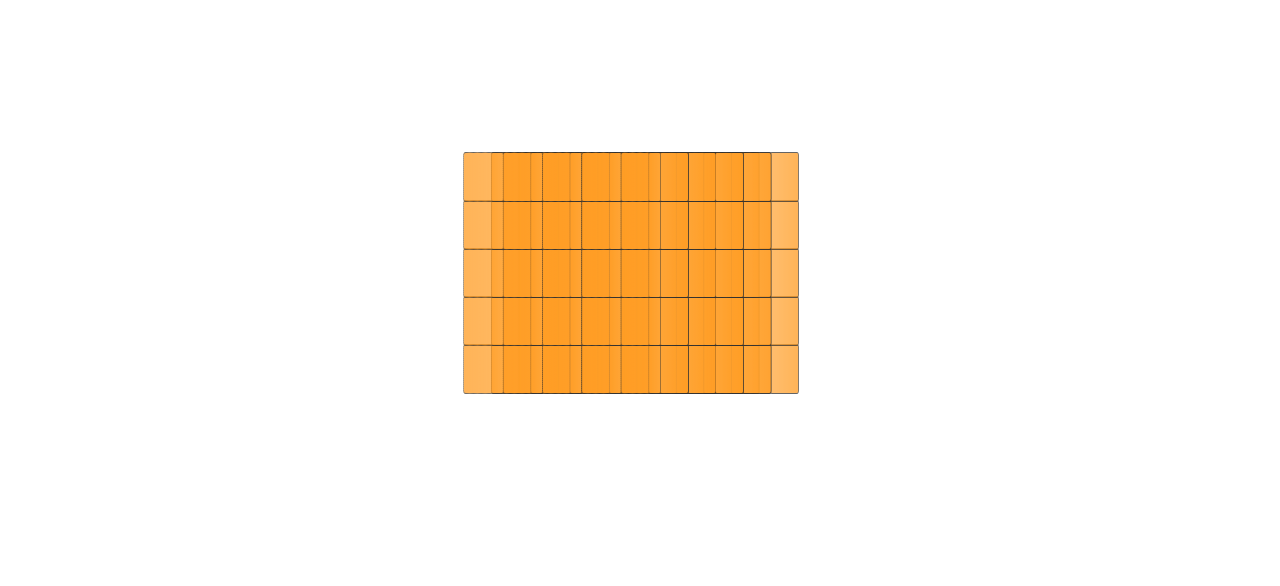
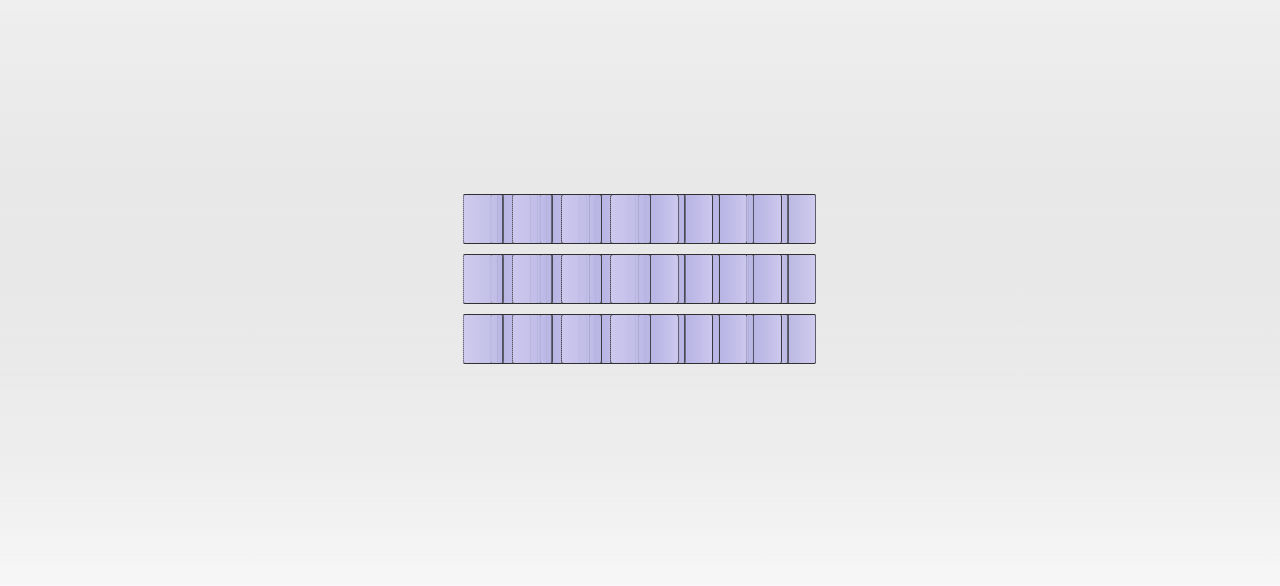
Before and after one commit to ashelkov/3d-cubes, a React app: page / in a window 1280 px wide. Shown: the part 128-714 px from the top of the page. Built offline with nearby package versions, Linux system fonts and the light colour scheme.

Commit message:
tune up HyperCube

```diff
--- a/src/components/Cube.scss
+++ b/src/components/Cube.scss
@@ -13,11 +13,10 @@
   width: 100%;
   height: 100%;
   border-radius: 3px;
-  opacity: .5;
-  background: #ffaf4b;
-  background: -moz-linear-gradient(left, hsla(33,100%,65%,1) 0%, hsla(33,100%,52%,1) 100%);
-  background: -webkit-linear-gradient(left, hsla(33,100%,65%,1) 0%,hsla(33,100%,52%,1) 100%);
-  background: linear-gradient(to right, hsla(33,100%,65%,1) 0%,hsla(33,100%,52%,1) 100%);
+  opacity: 1;
+  background: rgba(133, 122, 246, 0.8);
+  background: linear-gradient(to right, rgba(168, 165, 220, 0.52) 0%, rgb(221, 216, 246) 150%);
+  background: -webkit-linear-gradient(to right, rgba(168, 165, 220, 0.52) 0%, rgb(221, 216, 246) 150%);
 
   &.back {
     border: 1px dotted #303030;
--- a/src/components/HyperCube.js
+++ b/src/components/HyperCube.js
@@ -11,6 +11,7 @@ const HyperCube = ({
   width,
   height,
   size,
+  margin, // 0..1
 }) => {
   const cubes = [];
 
@@ -20,9 +21,9 @@ const HyperCube = ({
         cubes.push(
           <Cube
             key={`${x}-${y}-${z}`}
-            posX={x-depth/2}
-            posY={y-height/2}
-            posZ={z-width/2}
+            posX={x-depth*(1+margin)/2 + margin*(x+1)}
+            posY={y-height*(1+margin)/2 + margin*(y+1)}
+            posZ={z-width*(1+margin)/2 + margin*(z+1)}
             size={size}
             zIndex={(10-y)*100 + (100-x) + z}
           />
@@ -41,8 +42,9 @@ const HyperCube = ({
 export default compose(
   defaultProps({
     depth: 5,
-    width: 5,
-    height: 5,
+    width: 4,
+    height: 3,
     size: 3,
+    margin: 0.25,
   }),
 )(HyperCube);
--- a/styles/main.scss
+++ b/styles/main.scss
@@ -10,6 +10,10 @@ body {
   align-items: center;
   perspective: 1000px;
   perspective-origin: center -5em;
+  background:
+  	linear-gradient(#ccc, transparent),
+  	linear-gradient(180deg, #dedede, transparent);
+  background-blend-mode: screen;
 }
 
 #root {
```
